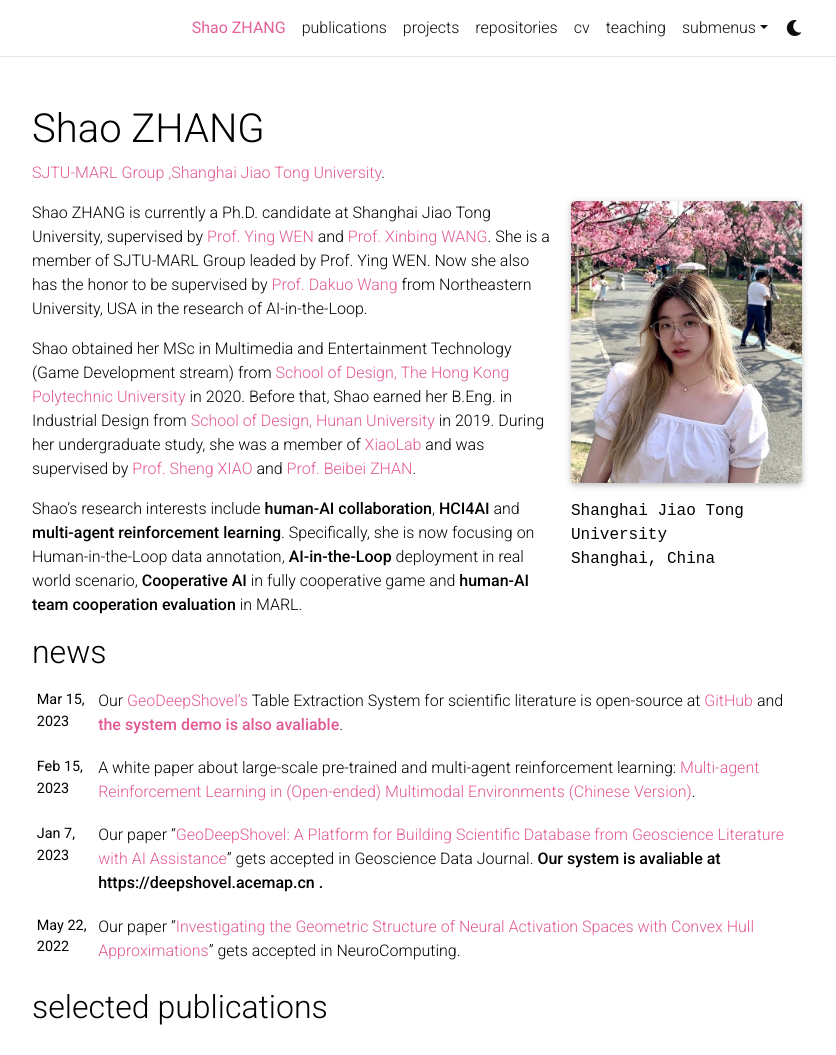
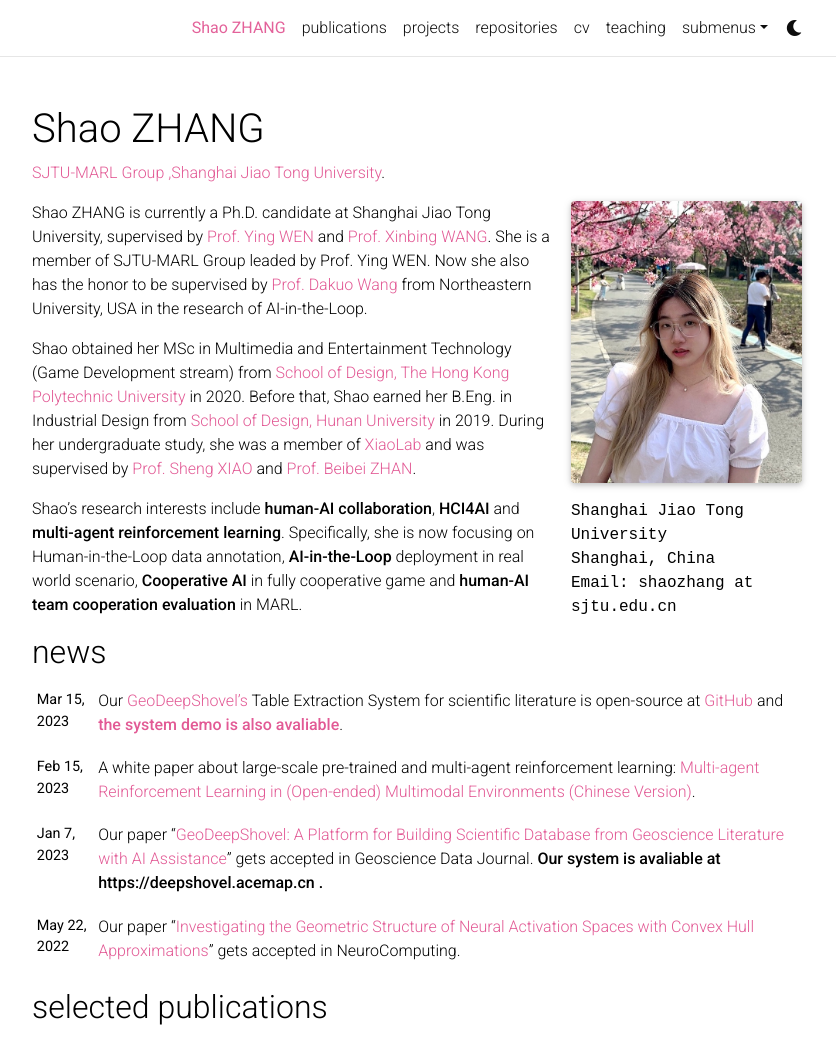
Before and after one commit to ShaoZhang0115/shaozhang_home_page, a Jekyll site: the page built from _pages/about.md, in a window 1280 px wide and 1344 px high, cut to the strip 0-1055 px from the top of the window. Shown: the whole strip, without its empty margins (223-1059 px from the left). Built offline with Jekyll 4.4.1, drawn with Linux system fonts in a browser that asks for light colours; full-size pictures stand in for the smaller copies a plugin makes; comment, search, counter and statistics services are not loaded; a style sheet for code colours, icons or effects is not loaded.

Commit message:
update about

```diff
--- a/_pages/about.md
+++ b/_pages/about.md
@@ -11,6 +11,7 @@
   address: >
     <p>Shanghai Jiao Tong University</p>
     <p>Shanghai, China</p>
+    <p>Email: shaozhang at sjtu.edu.cn </p>
 
 news: true  # includes a list of news items
 selected_papers: true # includes a list of papers marked as "selected={true}"
```
